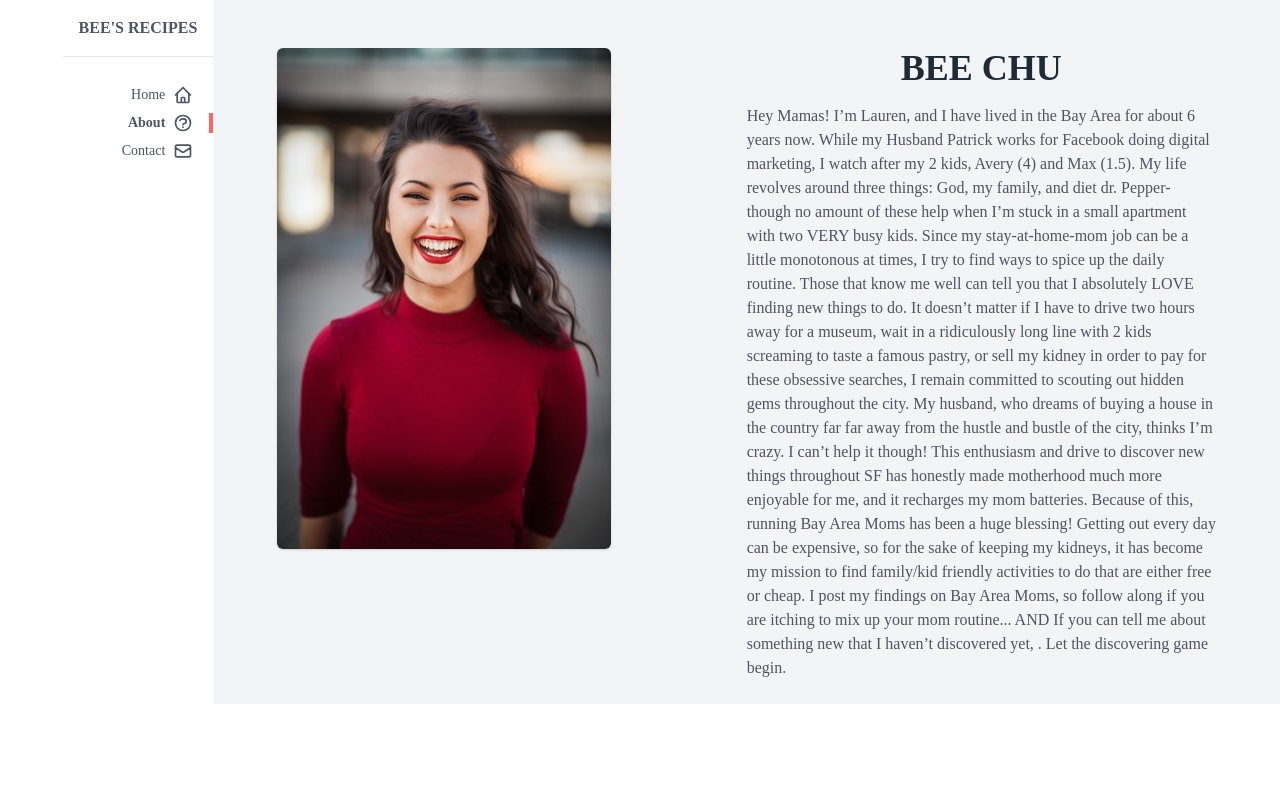
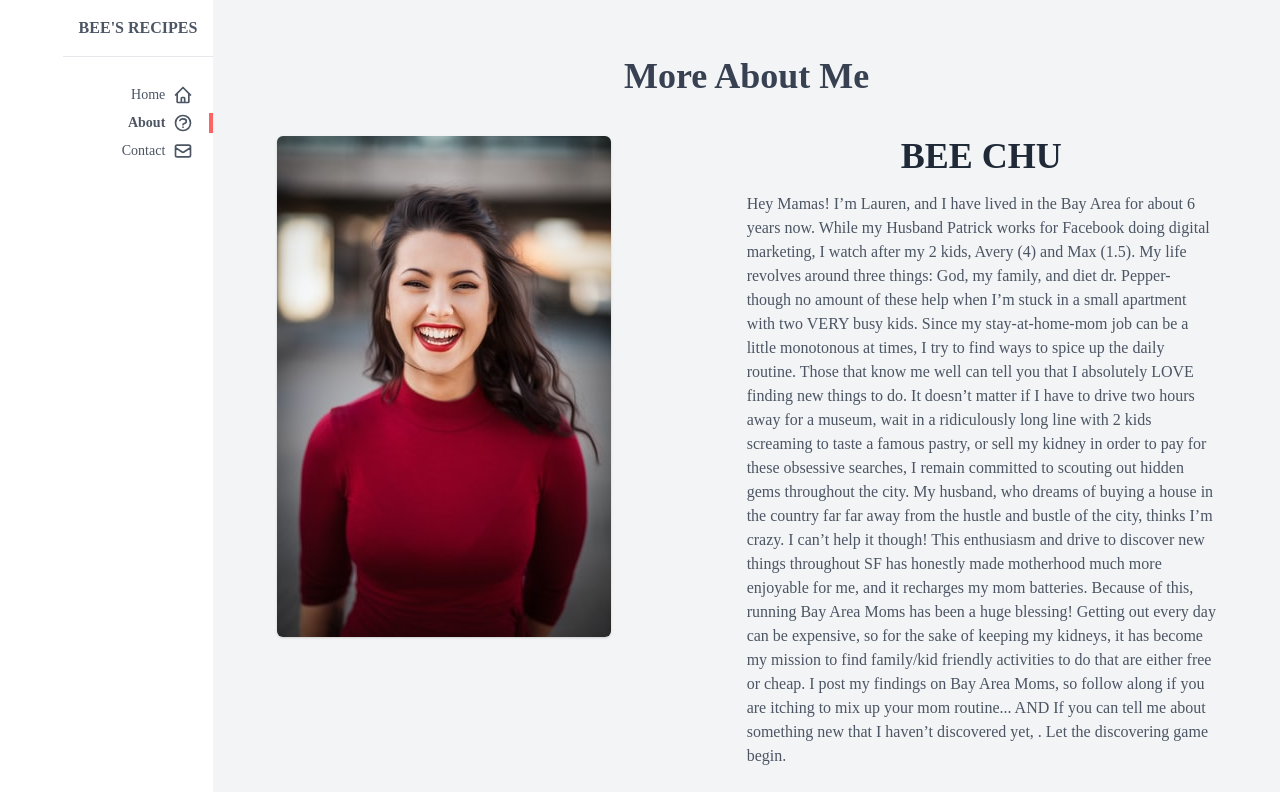
Before and after one commit to catzzz/recipes-front-end, a Next.js app: page /about in a window 1280 px wide. Built offline with nearby package versions, Linux system fonts and the light colour scheme.

Commit message:
add title in about page

```diff
--- a/pages/about.js
+++ b/pages/about.js
@@ -4,13 +4,14 @@ const AboutPage = () => {
   return (
     <Layout>
       <div className="grid grid-cols-2 mt-6">
-        <div className="cols-span-1 flex items-start ">
+        <h1 className="col-span-2 flex justify-center py-2 text-4xl font-semibold mb-8 text-gray-700">More About Me</h1>
+        <div className="col-span-1 flex items-start ">
           <div>
             <img src="/images/bee-chu.jpeg" alt="bee's photo" className="rounded-md shadow"/>
           </div>
           <div></div>
         </div>
-        <div className="cols-span-1">
+        <div className="col-span-1">
           <h1 className="uppercase font-semibold text-gray-800 text-4xl text-center mb-4">Bee Chu</h1>
           <p>
             Hey Mamas! I’m Lauren, and I have lived in the Bay Area for about 6
```
